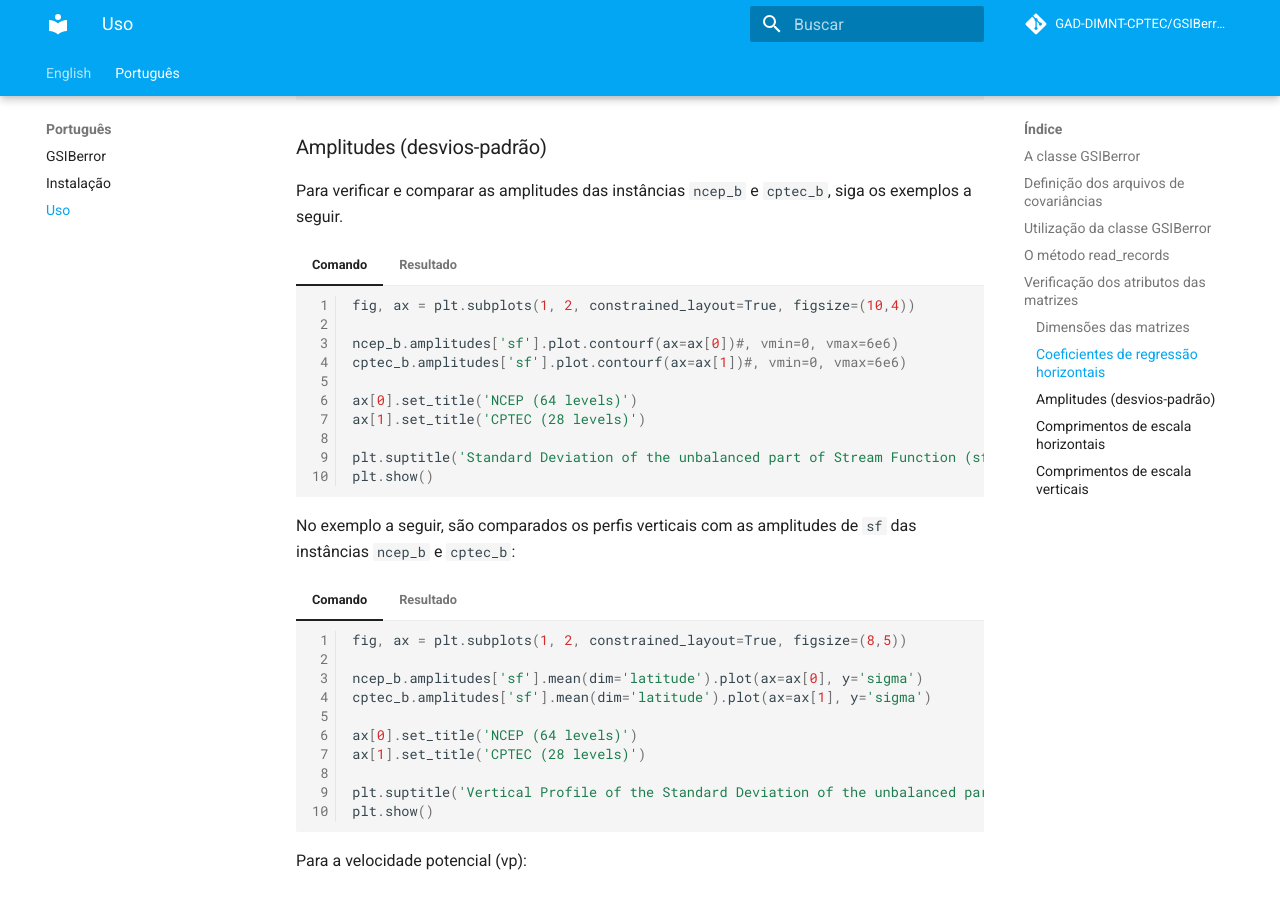
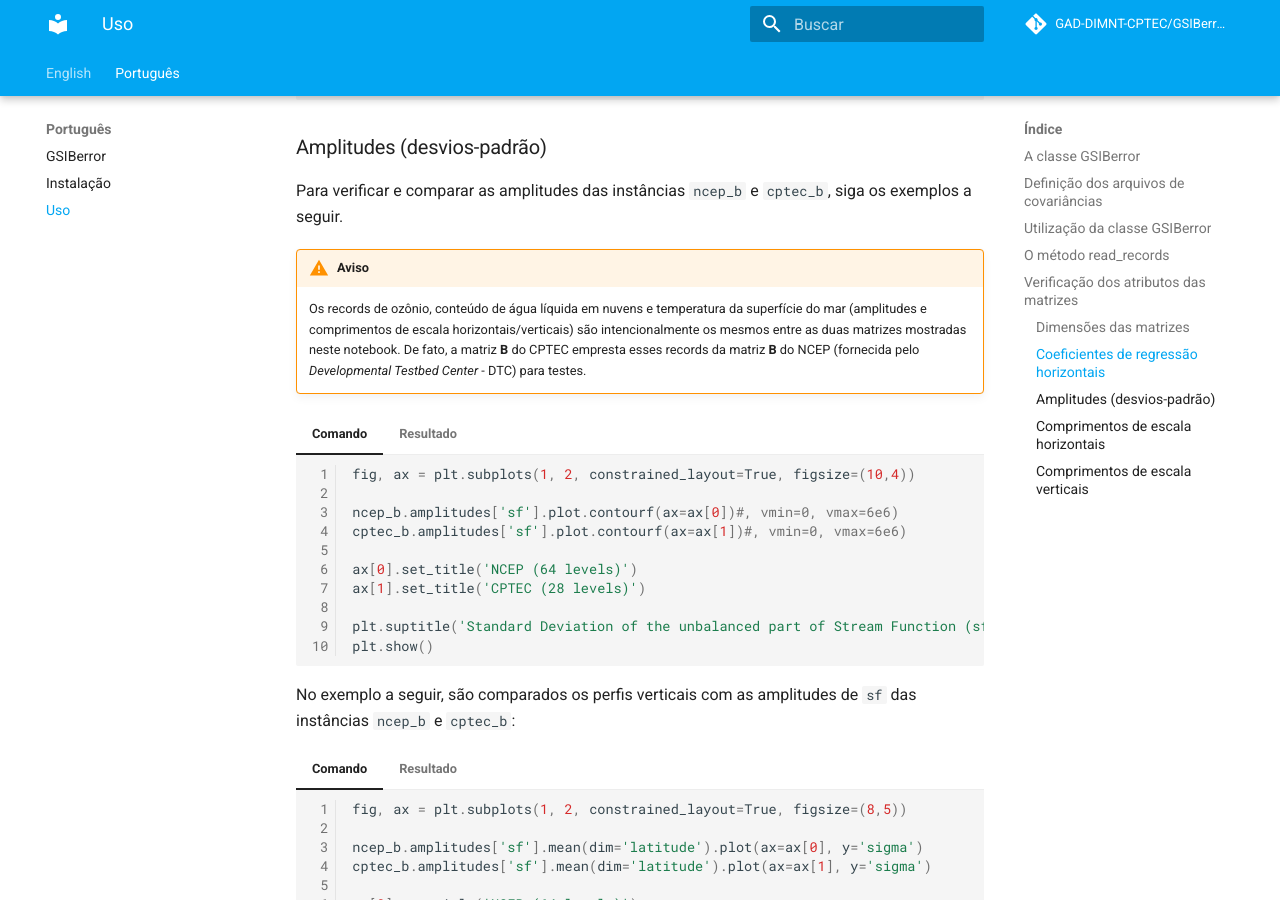
Before and after one commit to GAD-DIMNT-CPTEC/GSIBerror, an MkDocs documentation site: the page built from docs/pt/uso.md, in a window 1280 px wide and 900 px high, scrolled down 6254 px. Built offline with MkDocs 1.6.1 and Material for MkDocs 9.7.7, drawn with Linux system fonts in a browser that asks for light colours; comment, search, counter and statistics services are not loaded.

```diff
--- a/docs/pt/uso.md
+++ b/docs/pt/uso.md
@@ -571,6 +571,10 @@ Para o record `wgvin`:
 ### Amplitudes (desvios-padrão)
 
 Para verificar e comparar as amplitudes das instâncias `ncep_b` e `cptec_b`, siga os exemplos a seguir.
+
+!!! warning "Aviso"
+
+    Os records de ozônio, conteúdo de água líquida em nuvens e temperatura da superfície do mar (amplitudes e comprimentos de escala horizontais/verticais) são intencionalmente os mesmos entre as duas matrizes mostradas neste notebook. De fato, a matriz **B** do CPTEC empresta esses records da matriz **B** do NCEP (fornecida pelo _Developmental Testbed Center_ - DTC) para testes.
 
 === "Comando"
 
```
Also changed, not shown: docs/en/usage.md (+4 -0 lines).
